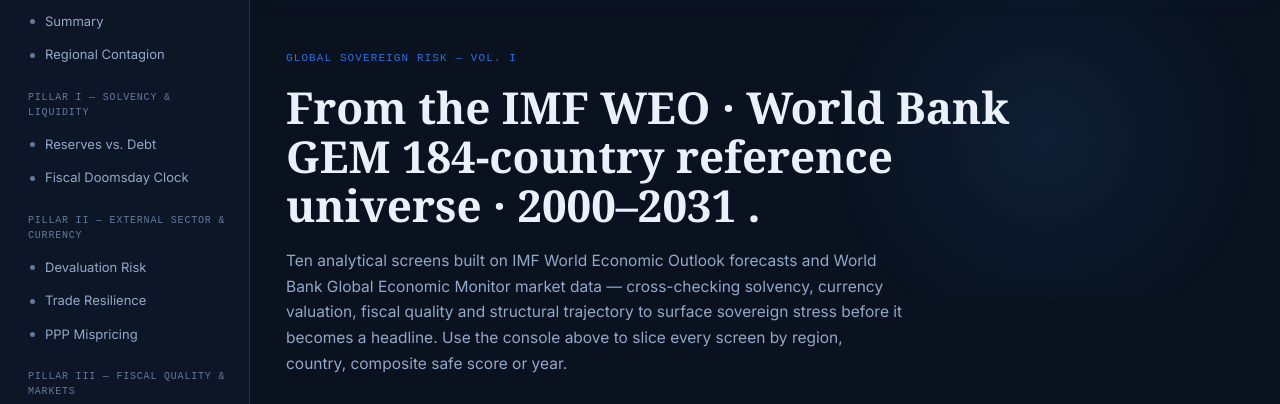
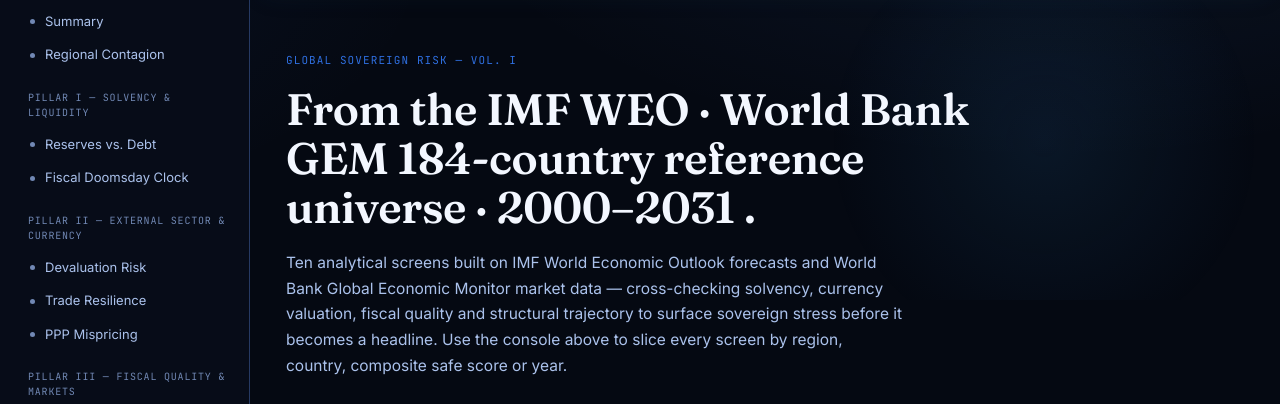
Before and after one commit to PavanKumarMagandi/Global-Sovereign-Risk-Dashboard-IMF-World-Bank-Data-, a plain HTML site: page index.html in a window 1280 px wide. Shown: the part 148-552 px from the top of the page. Drawn offline with Linux system fonts and the light colour scheme.

Commit message:
Add files via upload

```diff
--- a/index.html
+++ b/index.html
@@ -6,7 +6,7 @@
 <title>Global Sovereign Risk — Terminal</title>
 <link rel="preconnect" href="https://fonts.googleapis.com">
 <link rel="preconnect" href="https://fonts.gstatic.com" crossorigin>
-<link href="https://fonts.googleapis.com/css2?family=Source+Serif+4:opsz,wght@8..60,400;8..60,500;8..60,600;8..60,700&family=Inter:wght@400;500;600;700&family=IBM+Plex+Mono:wght@400;500;600&display=swap" rel="stylesheet">
+<link href="https://fonts.googleapis.com/css2?family=Fraunces:opsz,wght@9..144,300;9..144,400;9..144,500;9..144,600;9..144,700&family=Inter:wght@400;500;600;700&family=JetBrains+Mono:wght@400;500;600;700&display=swap" rel="stylesheet">
 <link rel="stylesheet" href="styles.css">
 </head>
 <body>
--- a/styles.css
+++ b/styles.css
@@ -3,28 +3,29 @@
    Design tokens (sky-blue theme)
    ============================================================ */
 :root{
-  --bg:          #0A1220;
-  --sidebar-bg:  #0D1626;
-  --panel:       #101B2E;
-  --panel-2:     #16233A;
-  --hairline:    #223252;
+  --bg:          #050912;
+  --sidebar-bg:  #070C18;
+  --panel:       #0E1830;
+  --panel-2:     #16264A;
+  --hairline:    #263A63;
 
-  --paper:       #EAF1FB;
-  --muted:       #93A7C7;
-  --dim:         #64789C;
+  --paper:       #F3F7FF;
+  --muted:       #ABC2EC;
+  --dim:         #7188B4;
 
-  --accent:      #4C8DFF;
-  --accent-dark: #2F6FE0;
-  --accent-soft: rgba(76,141,255,0.14);
+  --accent:       #4C8DFF;
+  --accent-dark:  #2F6FE0;
+  --accent-bright:#82B4FF;
+  --accent-soft:  rgba(76,141,255,0.18);
 
-  --red:        #E5635A;
-  --red-soft:   rgba(229,99,90,0.14);
-  --amber:      #E3A34E;
-  --amber-soft: rgba(227,163,78,0.14);
-  --green:      #4FBE8C;
-  --green-soft: rgba(79,190,140,0.14);
+  --red:        #FF6E62;
+  --red-soft:   rgba(255,110,98,0.16);
+  --amber:      #F7B155;
+  --amber-soft: rgba(247,177,85,0.16);
+  --green:      #4FDBA3;
+  --green-soft: rgba(79,219,163,0.16);
   --blue:       #4C8DFF;
-  --blue-soft:  rgba(76,141,255,0.14);
+  --blue-soft:  rgba(76,141,255,0.16);
 
   --serif: "Fraunces", Georgia, serif;
   --sans:  "Inter", -apple-system, BlinkMacSystemFont, sans-serif;
@@ -39,14 +40,18 @@
 html{scroll-behavior:smooth;}
 body{
   margin:0;
-  background:var(--bg);
+  background:
+    radial-gradient(1100px 620px at 82% -8%, rgba(76,141,255,0.10) 0%, rgba(76,141,255,0) 60%),
+    radial-gradient(900px 500px at -5% 12%, rgba(47,111,224,0.08) 0%, rgba(47,111,224,0) 55%),
+    var(--bg);
+  background-attachment:fixed;
   color:var(--paper);
   font-family:var(--sans);
   font-size:15px;
   line-height:1.5;
   -webkit-font-smoothing:antialiased;
 }
-h1,h2,h3{font-family:var(--serif); font-weight:600; margin:0; color:var(--paper);}
+h1,h2,h3{font-family:var(--serif); font-weight:600; margin:0; color:var(--paper); letter-spacing:-0.01em;}
 a{color:inherit;}
 ::selection{background:var(--accent); color:#fff;}
 
```
